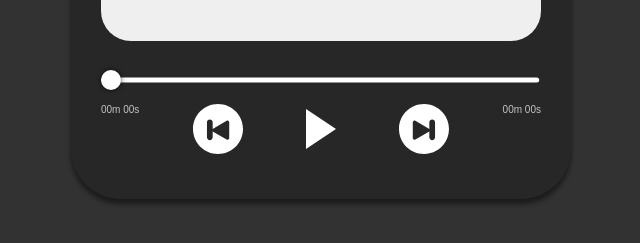
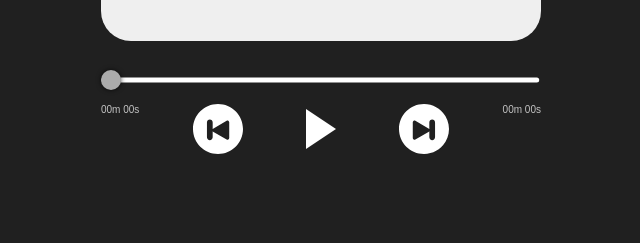
Before and after one commit to ArielBlas/reproductor-musica, a React app: page / in a window 1280 px wide. Shown: the part 339-582 px from the top of the page, without its empty margins (319-959 px from the left). Built offline with nearby package versions, Linux system fonts and the light colour scheme.

Commit message:
make it better

```diff
--- a/src/assets/scss/control-panel.scss
+++ b/src/assets/scss/control-panel.scss
@@ -12,4 +12,5 @@
 
 .control-icons{
     width: 50px;
+    cursor: pointer;
 }
--- a/src/assets/scss/main.scss
+++ b/src/assets/scss/main.scss
@@ -5,7 +5,7 @@
 }
 
 body {
-    background: #323232;
+    background: #202020;
     color: #ffffff;
     font-family: sans-serif;
 }
@@ -17,10 +17,8 @@ h1 {
 }
 
 .app-container {
-    background-color: #272727;
     padding: 30px;
     border-radius: 0 0 50px 50px;
-    box-shadow: 0px 5px 5px rgba(0, 0, 0, 0.479);
     width: 500px;
     max-width: 100%;
     margin: 0px auto;
--- a/src/assets/scss/thumb.scss
+++ b/src/assets/scss/thumb.scss
@@ -18,7 +18,7 @@
     height: var(--thumb-height);
     box-shadow: 0px 0px 5px rgba(0, 0, 0, 0.753);
     z-index: 3;
-    background: rgb(255, 255, 255);
+    background: rgb(171, 171, 171);
     position: absolute;
     border-radius: 50%;
     top: 50%;
```
